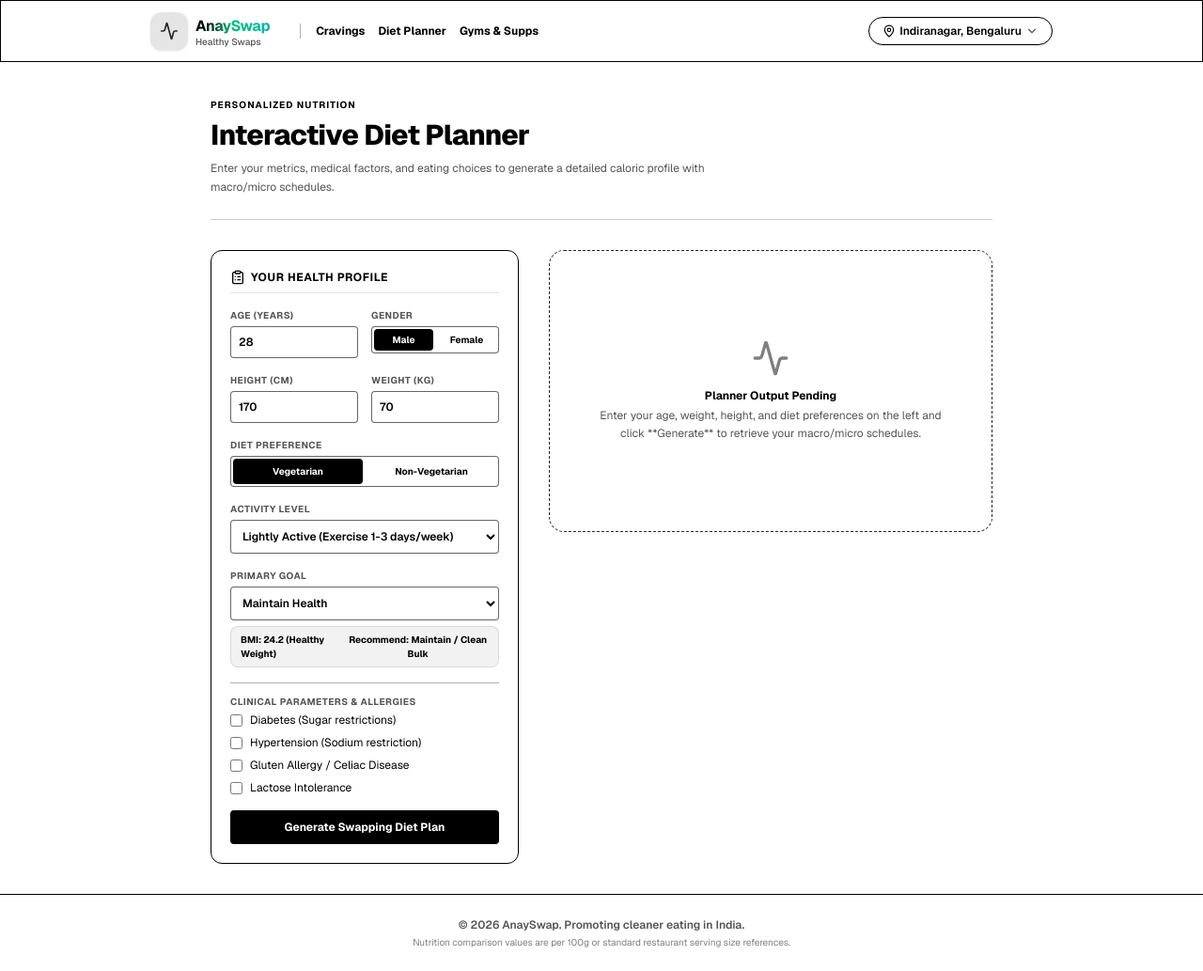
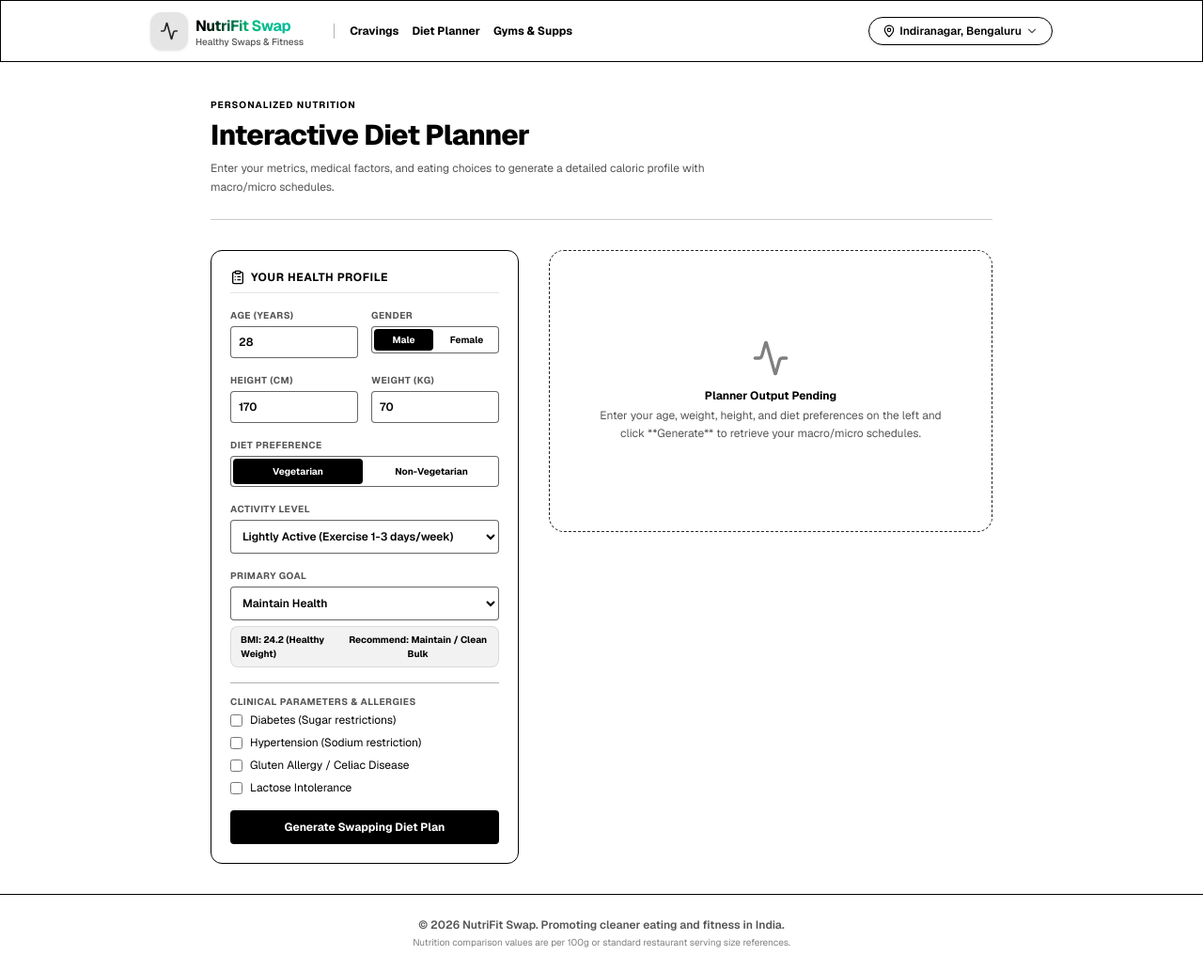
Before and after one commit to Anay007-git/healthApp, a Next.js app: page /diet-chart in a window 1280 px wide. Shown: the whole page at 94% size. Built offline with nearby package versions, Linux system fonts and the light colour scheme.

Commit message:
feat: rebrand web application name to NutriFit Swap

```diff
--- a/src/app/api/location/products/route.ts
+++ b/src/app/api/location/products/route.ts
@@ -33,7 +33,7 @@ async function getPincode(lat: number, lng: number): Promise<string> {
     const url = `https://nominatim.openstreetmap.org/reverse?format=json&lat=${lat}&lon=${lng}&zoom=18&addressdetails=1`;
     const response = await fetch(url, {
       headers: {
-        'User-Agent': 'AnaySwapApp/1.0 (contact@anayswap.in)' // User-Agent required by OSM TOS
+        'User-Agent': 'NutriFitSwapApp/1.0 (contact@nutrifitswap.in)' // User-Agent required by OSM TOS
       },
       signal: AbortSignal.timeout(3000)
     });
--- a/src/app/diet-chart/page.tsx
+++ b/src/app/diet-chart/page.tsx
@@ -548,26 +548,26 @@ ${day.exercises.map((ex, i) => `${i + 1}. ${ex.name}
 `).join('\n')}
 
 ${divider}
-Generated scientifically by AnaySwap Health Planner. Keep hydrated and train safe!
+Generated scientifically by NutriFit Swap Health & Fitness Planner. Keep hydrated and train safe!
 `;
 
     const blob = new Blob([content], { type: 'text/plain;charset=utf-8' });
     const url = URL.createObjectURL(blob);
     const link = document.createElement('a');
     link.href = url;
-    link.download = `AnaySwap_Diet_Workout_Plan.txt`;
+    link.download = `NutriFit_Swap_Diet_Workout_Plan.txt`;
     document.body.appendChild(link);
     link.click();
     document.body.removeChild(link);
   };
 
   const sharePlan = async () => {
-    const text = `Here is my personalized AnaySwap Diet & Workout Chart!\n\nGoal: ${goal === 'loss' ? 'Weight Loss (Cutting)' : goal === 'gain' ? 'Muscle Gain (Bulking)' : 'Maintenance'}\nBMI: ${bmi.toFixed(1)} (${bmiCategory})\nTarget: ${Math.round(dailyCalorieNeeds)} kcal/day\n\nDaily Diet Swaps:\n- Breakfast: ${breakfast?.name}\n- Lunch: ${lunch?.name}\n- Snack: ${snack?.name}\n- Dinner: ${dinner?.name}\n\nWorkout Focus:\n${workoutRoutine.map(d => `- ${d.dayName}: ${d.focus}`).join('\n')}\n\nDownload the full chart at AnaySwap!`;
+    const text = `Here is my personalized NutriFit Swap Diet & Workout Chart!\n\nGoal: ${goal === 'loss' ? 'Weight Loss (Cutting)' : goal === 'gain' ? 'Muscle Gain (Bulking)' : 'Maintenance'}\nBMI: ${bmi.toFixed(1)} (${bmiCategory})\nTarget: ${Math.round(dailyCalorieNeeds)} kcal/day\n\nDaily Diet Swaps:\n- Breakfast: ${breakfast?.name}\n- Lunch: ${lunch?.name}\n- Snack: ${snack?.name}\n- Dinner: ${dinner?.name}\n\nWorkout Focus:\n${workoutRoutine.map(d => `- ${d.dayName}: ${d.focus}`).join('\n')}\n\nDownload the full chart at NutriFit Swap!`;
 
     if (navigator.share) {
       try {
         await navigator.share({
-          title: 'My AnaySwap Diet & Workout Chart',
+          title: 'My NutriFit Swap Diet & Workout Chart',
           text: text,
           url: window.location.href
         });
--- a/src/app/layout.tsx
+++ b/src/app/layout.tsx
@@ -23,8 +23,8 @@ export const viewport: Viewport = {
 };
 
 export const metadata: Metadata = {
-  title: "AnaySwap - Find Healthier Indian Food Swaps",
-  description: "Identify healthier, lower-calorie, high-protein, and fiber-rich alternatives to junk foods, snacks, and sweet cravings instantly.",
+  title: "NutriFit Swap - Healthy Swaps, Diet Planner & Gym Locator",
+  description: "Identify healthier, lower-calorie, high-protein, and fiber-rich alternatives to junk foods, sweet cravings, calculate BMI, get workout splits, and find local gyms.",
 };
 
 export default function RootLayout({
@@ -62,7 +62,7 @@ export default function RootLayout({
 
           <footer className="border-t border-border-app bg-card-app/30 py-6 text-center text-xs text-text-muted mt-auto mb-16 sm:mb-0">
             <div className="mx-auto max-w-5xl px-4 sm:px-6 lg:px-8">
-              <p className="font-semibold">&copy; {new Date().getFullYear()} AnaySwap. Promoting cleaner eating in India.</p>
+              <p className="font-semibold">&copy; {new Date().getFullYear()} NutriFit Swap. Promoting cleaner eating and fitness in India.</p>
               <p className="mt-1 text-[10px] opacity-75">
                 Nutrition comparison values are per 100g or standard restaurant serving size references.
               </p>
--- a/src/components/Header.tsx
+++ b/src/components/Header.tsx
@@ -54,7 +54,7 @@ export default function Header() {
           // Attempt client-side reverse geocoding using OSM Nominatim for a premium feel
           const url = `https://nominatim.openstreetmap.org/reverse?format=json&lat=${latitude}&lon=${longitude}&zoom=18`;
           const response = await fetch(url, {
-            headers: { 'User-Agent': 'AnaySwapApp/1.0 (contact@anayswap.in)' }
+            headers: { 'User-Agent': 'NutriFitSwapApp/1.0 (contact@nutrifitswap.in)' }
           });
           if (response.ok) {
             const data = await response.json();
@@ -125,10 +125,10 @@ export default function Header() {
               </div>
               <div className="flex flex-col">
                 <span className="text-sm sm:text-base font-bold tracking-tight bg-gradient-to-r from-brand-primary via-emerald-500 to-teal-500 bg-clip-text text-transparent hidden min-[370px]:block">
-                  AnaySwap
+                  NutriFit Swap
                 </span>
                 <span className="text-[10px] font-medium text-text-muted leading-none hidden sm:block">
-                  Healthy Swaps
+                  Healthy Swaps & Fitness
                 </span>
               </div>
             </Link>
--- a/src/lib/providers/providers.ts
+++ b/src/lib/providers/providers.ts
@@ -345,7 +345,7 @@ export class OpenFoodFactsQuickCommerceProvider implements QuickCommerceProvider
 
       const response = await fetch(url, {
         headers: {
-          'User-Agent': 'AnaySwapApp/1.0 (contact@anayswap.in)'
+          'User-Agent': 'NutriFitSwapApp/1.0 (contact@nutrifitswap.in)'
         },
         signal: AbortSignal.timeout(4000)
       });
@@ -375,7 +375,7 @@ export class OpenFoodFactsQuickCommerceProvider implements QuickCommerceProvider
 
         const response = await fetch(globalUrl, {
           headers: {
-            'User-Agent': 'AnaySwapApp/1.0 (contact@anayswap.in)'
+            'User-Agent': 'NutriFitSwapApp/1.0 (contact@nutrifitswap.in)'
           },
           signal: AbortSignal.timeout(4000)
         });
@@ -396,7 +396,7 @@ export class OpenFoodFactsQuickCommerceProvider implements QuickCommerceProvider
       try {
         const catUrl = `https://in.openfoodfacts.org/cgi/search.pl?search_terms=${encodeURIComponent(category)}&search_simple=1&action=process&json=1&page_size=5`;
         const response = await fetch(catUrl, {
-          headers: { 'User-Agent': 'AnaySwapApp/1.0 (contact@anayswap.in)' },
+          headers: { 'User-Agent': 'NutriFitSwapApp/1.0 (contact@nutrifitswap.in)' },
           signal: AbortSignal.timeout(3000)
         });
         if (response.ok) {
```
